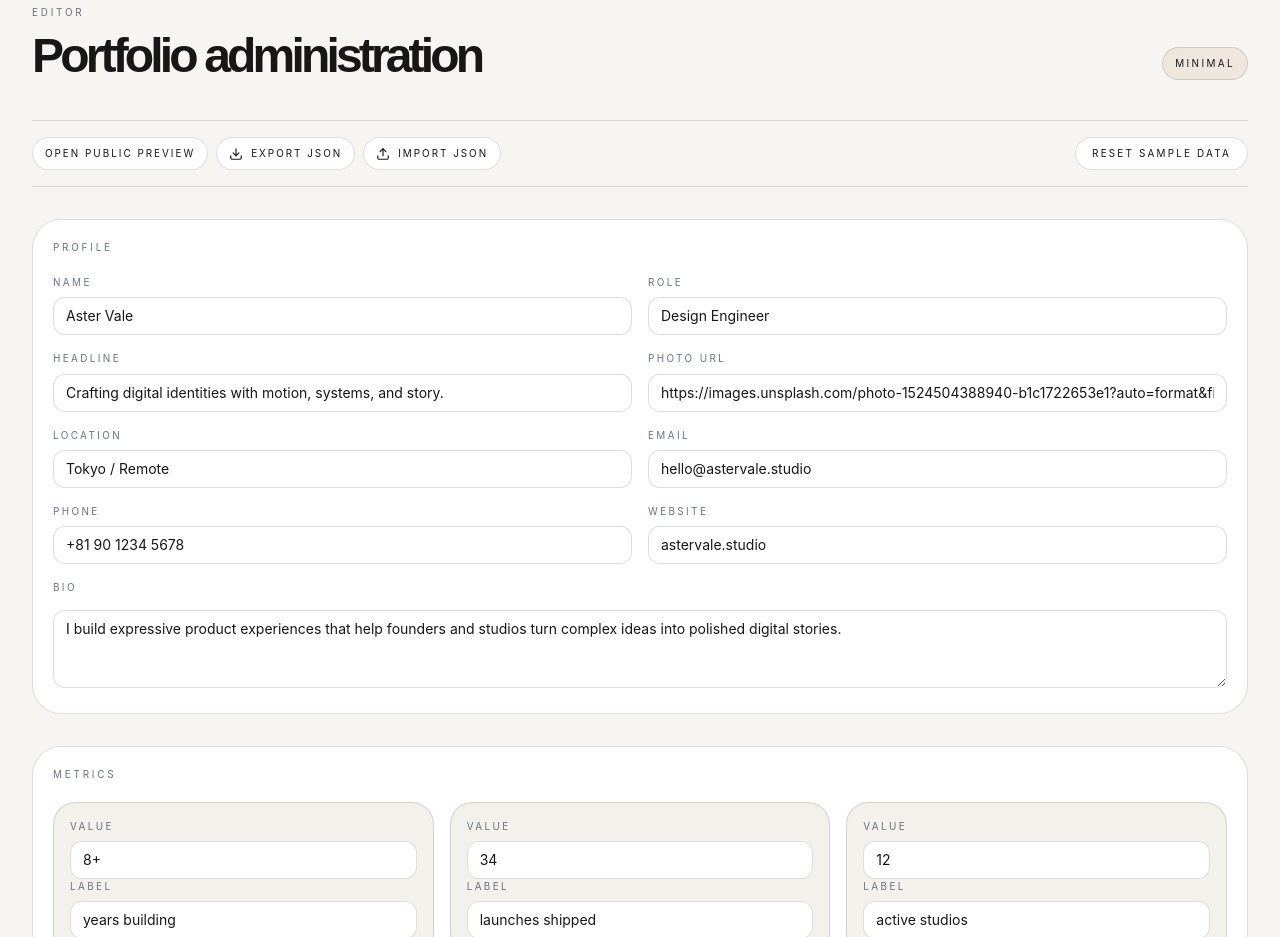
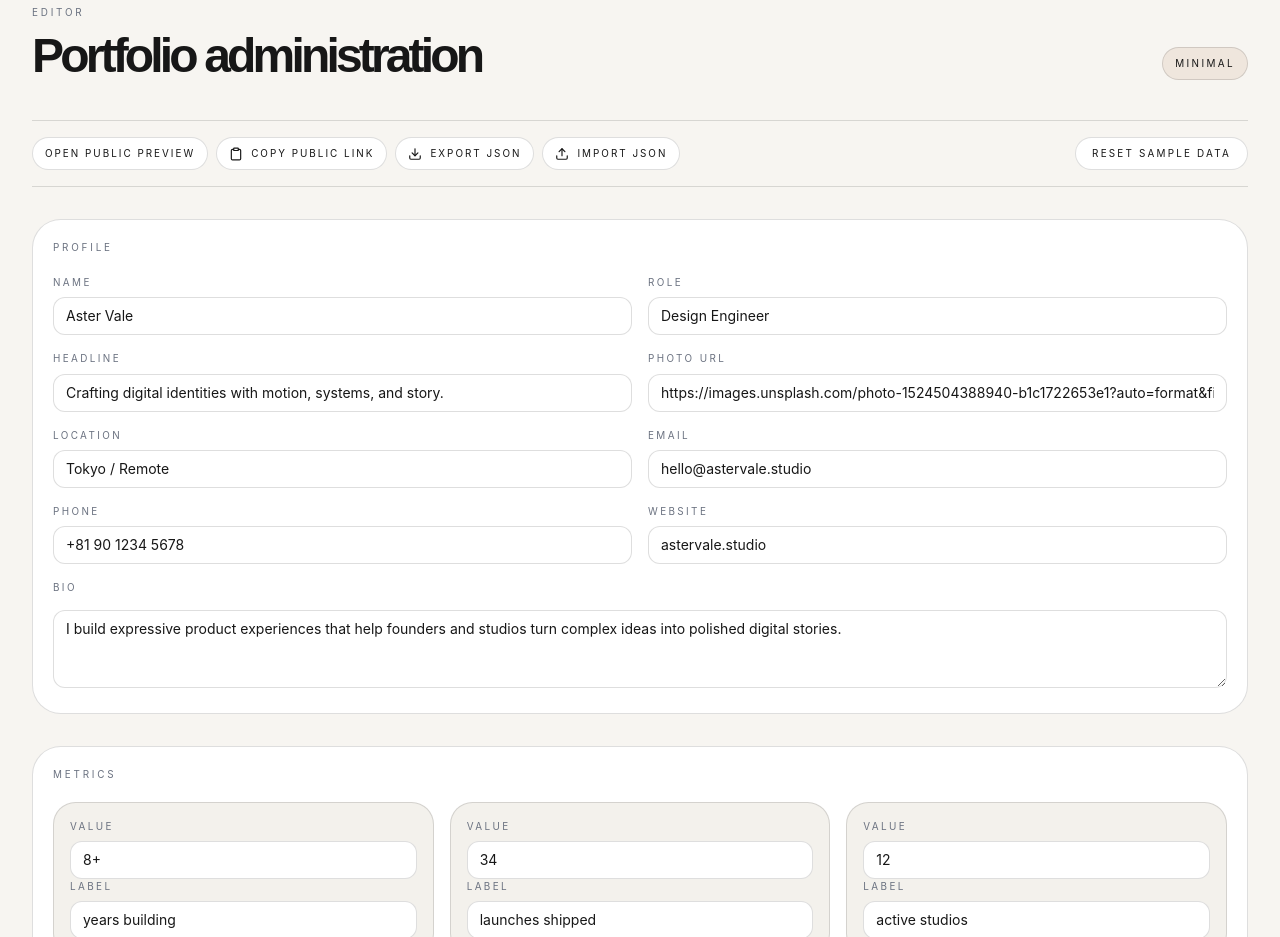
Before and after one commit to felipemvrin/foliospark, a React (Vite) app: page / in a window 1280 px wide. Shown: the part 7740-8677 px from the top of the page. Built offline with nearby package versions, Linux system fonts and the light colour scheme.

Commit message:
feat: add public portfolio link sharing

```diff
--- a/src/components/editor/PortfolioEditor.tsx
+++ b/src/components/editor/PortfolioEditor.tsx
@@ -1,5 +1,5 @@
 import { useMemo, useRef, useState } from 'react'
-import { Download, Trash2, Upload } from 'lucide-react'
+import { Clipboard, Download, Trash2, Upload } from 'lucide-react'
 
 import { themePresets } from '../../data/themes'
 import { getPublicPreviewHref } from '../../lib/publicPreview'
@@ -30,6 +30,7 @@ function FieldLabel({ label, children }: { label: string; children: React.ReactN
 export function PortfolioEditor() {
   const importInputRef = useRef<HTMLInputElement>(null)
   const [transferMessage, setTransferMessage] = useState('')
+  const [shareMessage, setShareMessage] = useState('')
   const data = usePortfolioStore((state) => state.data)
   const resetData = usePortfolioStore((state) => state.resetData)
   const setData = usePortfolioStore((state) => state.setData)
@@ -270,6 +271,15 @@ export function PortfolioEditor() {
     }
   }
 
+  const copyPublicLink = async () => {
+    try {
+      await navigator.clipboard.writeText(new URL(publicPreviewHref, window.location.href).href)
+      setShareMessage('Public link copied.')
+    } catch {
+      setShareMessage('Copy is unavailable. Use Open public preview instead.')
+    }
+  }
+
   return (
     <section className="mx-auto max-w-7xl px-5 py-20 sm:px-6 lg:px-8">
       <div className="mb-10 flex flex-col gap-4 md:flex-row md:items-end md:justify-between">
@@ -299,6 +309,10 @@ export function PortfolioEditor() {
           >
             Open public preview
           </a>
+          <button type="button" onClick={copyPublicLink} className={actionButtonClassName}>
+            <Clipboard className="mr-2 inline-block h-3.5 w-3.5" />
+            Copy public link
+          </button>
           <button type="button" onClick={exportData} className={actionButtonClassName}>
             <Download className="mr-2 inline-block h-3.5 w-3.5" />
             Export JSON
@@ -310,6 +324,7 @@ export function PortfolioEditor() {
           <input ref={importInputRef} type="file" accept="application/json,.json" onChange={importData} className="hidden" />
         </div>
         <div className="flex flex-wrap items-center gap-4">
+          {shareMessage ? <p role="status" className="text-xs text-[var(--muted)]">{shareMessage}</p> : null}
           {transferMessage && (
             <p role="status" className="text-xs text-[var(--muted)]">
               {transferMessage}
```
